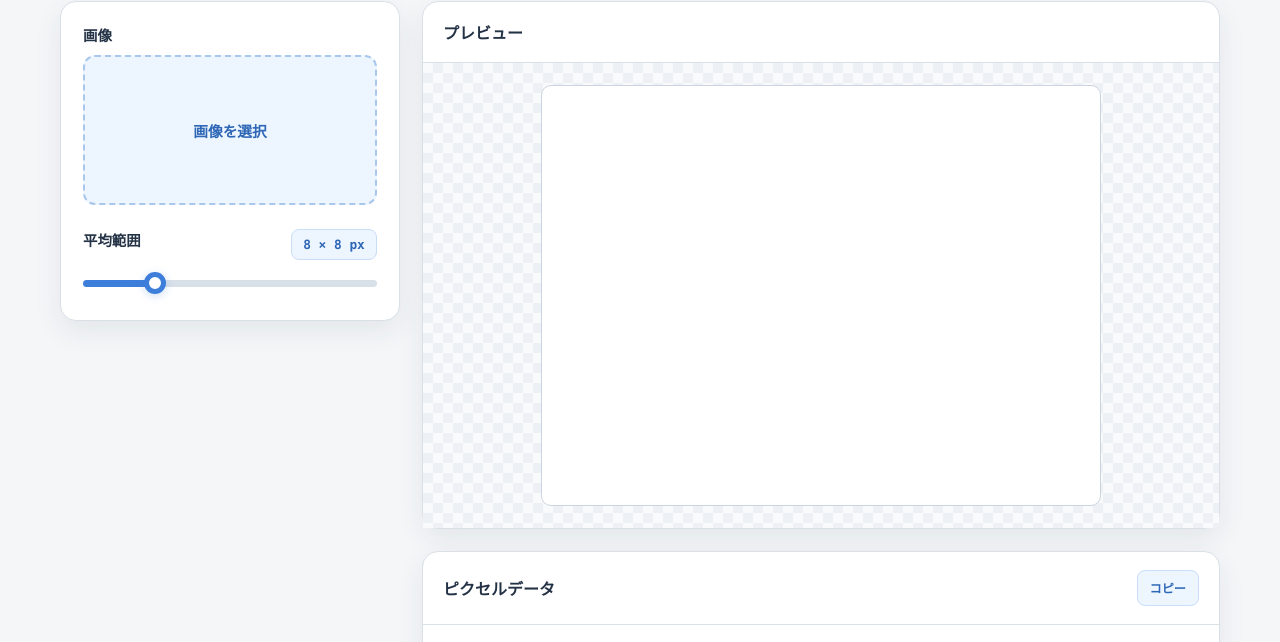
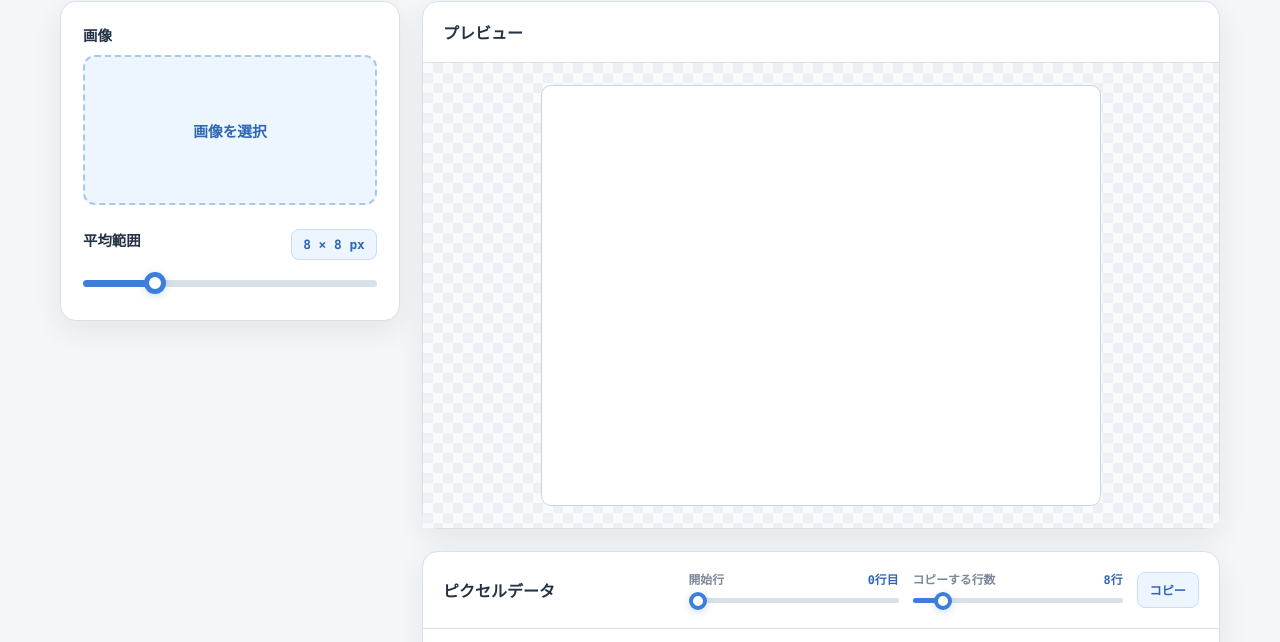
Before and after one commit to rukio22/dotgen, a plain HTML site: page index.html in a window 1280 px wide. Shown: the part 97-739 px from the top of the page. Drawn offline with Linux system fonts and the light colour scheme.

Commit message:
multi copy

```diff
--- a/index.html
+++ b/index.html
@@ -262,6 +262,67 @@
             image-rendering: pixelated;
         }
 
+        .copy-controls {
+            display: flex;
+            align-items: center;
+            gap: 14px;
+        }
+
+        .copy-row-controls {
+            display: grid;
+            grid-template-columns: repeat(2, minmax(180px, 1fr));
+            gap: 14px;
+        }
+
+        .copy-range-control {
+            display: grid;
+            grid-template-columns: auto auto;
+            align-items: center;
+            gap: 5px 10px;
+            min-width: 210px;
+        }
+
+        .copy-range-control label {
+            color: var(--muted);
+            font-size: 0.74rem;
+            font-weight: 700;
+        }
+
+        .copy-range-control output {
+            color: var(--primary-dark);
+            font-family: Consolas, monospace;
+            font-size: 0.74rem;
+            font-weight: 700;
+            text-align: right;
+        }
+
+        .copy-range-control input[type="range"] {
+            grid-column: 1 / -1;
+            width: 100%;
+            height: 18px;
+        }
+
+        .copy-range-control input[type="range"]::-webkit-slider-runnable-track {
+            height: 5px;
+        }
+
+        .copy-range-control input[type="range"]::-moz-range-track {
+            height: 5px;
+        }
+
+        .copy-range-control input[type="range"]::-webkit-slider-thumb {
+            width: 18px;
+            height: 18px;
+            margin-top: -6.5px;
+            border-width: 4px;
+        }
+
+        .copy-range-control input[type="range"]::-moz-range-thumb {
+            width: 10px;
+            height: 10px;
+            border-width: 4px;
+        }
+
         .copy-button {
             padding: 8px 12px;
             color: var(--primary-dark);
@@ -313,6 +374,20 @@
 
             .settings {
                 padding: 16px;
+            }
+
+            .copy-controls {
+                width: 100%;
+                align-items: stretch;
+                flex-direction: column;
+            }
+
+            .copy-row-controls {
+                grid-template-columns: 1fr;
+            }
+
+            .copy-range-control {
+                min-width: 0;
             }
 
             .preview-area {
@@ -402,6 +477,41 @@
                     <div class="card-header">
                         <h2 class="card-title">ピクセルデータ</h2>
 
+                        <div class="copy-controls">
+                            <div class="copy-row-controls">
+                                <div class="copy-range-control">
+                                    <label for="copyStartRow">開始行</label>
+                                    <output
+                                        id="copyStartRowValue"
+                                        for="copyStartRow"
+                                    >0行目</output>
+                                    <input
+                                        id="copyStartRow"
+                                        type="range"
+                                        min="0"
+                                        max="200"
+                                        value="0"
+                                        step="1"
+                                    >
+                                </div>
+
+                                <div class="copy-range-control">
+                                    <label for="copyRowCount">コピーする行数</label>
+                                    <output
+                                        id="copyRowCountValue"
+                                        for="copyRowCount"
+                                    >8行</output>
+                                    <input
+                                        id="copyRowCount"
+                                        type="range"
+                                        min="1"
+                                        max="64"
+                                        value="8"
+                                        step="1"
+                                    >
+                                </div>
+                            </div>
+
                             <button
                                 class="copy-button"
                                 id="copyButton"
@@ -410,15 +520,12 @@
                                 コピー
                             </button>
                         </div>
+                    </div>
 
                     <textarea
                         class="data-output"
                         id="pixelDataOutput"
                         readonly
-                        placeholder="[
-  [[24, 18, 42], [51, 42, 96]],
-  [[30, 25, 54], [72, 60, 128]]
-]"
                     ></textarea>
                 </section>
             </div>
@@ -427,6 +534,10 @@
     <script>
         const pixelRange = document.getElementById("pixelRange");
         const pixelRangeValue = document.getElementById("pixelRangeValue");
+        const copyStartRow = document.getElementById("copyStartRow");
+        const copyStartRowValue = document.getElementById("copyStartRowValue");
+        const copyRowCount = document.getElementById("copyRowCount");
+        const copyRowCountValue = document.getElementById("copyRowCountValue");
 
         function updateRange() {
             const min = Number(pixelRange.min);
@@ -438,13 +549,36 @@
             pixelRangeValue.textContent = `${value} × ${value} px`;
         }
 
+        function updateCopySlider(slider, output, suffix) {
+            const min = Number(slider.min);
+            const max = Number(slider.max);
+            const value = Number(slider.value);
+            const progress = ((value - min) / (max - min)) * 100;
+
+            slider.style.setProperty("--range-progress", `${progress}%`);
+            output.textContent = `${value}${suffix}`;
+        }
+
+        function updateCopyStartRow() {
+            updateCopySlider(copyStartRow, copyStartRowValue, "行目");
+        }
+
+        function updateCopyRowCount() {
+            updateCopySlider(copyRowCount, copyRowCountValue, "行");
+        }
+
         pixelRange.addEventListener("input", updateRange);
         pixelRange.addEventListener("change", updateRange);
+        copyStartRow.addEventListener("input", updateCopyStartRow);
+        copyStartRow.addEventListener("change", updateCopyStartRow);
+        copyRowCount.addEventListener("input", updateCopyRowCount);
+        copyRowCount.addEventListener("change", updateCopyRowCount);
 
         updateRange();
+        updateCopyStartRow();
+        updateCopyRowCount();
     </script>
-    <script src="./index.js"></script>
-
+    <script src="index.js"></script>
 </body>
 
 </html>
--- a/index.js
+++ b/index.js
@@ -6,6 +6,9 @@ const ctx = previewCanvas.getContext("2d");
 const range = document.getElementById('pixelRange');
 
 const pixelDataOutput = document.getElementById('pixelDataOutput');
+
+const startRow = document.getElementById('copyStartRow');
+const rowCount = document.getElementById('copyRowCount');
 
 const copyButton = document.getElementById('copyButton');
 
@@ -23,9 +26,11 @@ function reload() {
     previewCanvas.height = dh;
     ctx.drawImage(img, 0, 0, dw, dh);
 
+    const start = Math.trunc(copyStartRow.value);
+    const count = Math.trunc(copyRowCount.value);
     const src = ctx.getImageData(0, 0, dw, dh);
     const dst = [];
-    for (let i = 0; i < src.data.length; i += 4) {
+    for (let i = start * dw * 4; i < (start + count) * dw * 4 && i < src.data.length; i += 4) {
         const r = src.data[i + 0];
         const g = src.data[i + 1];
         const b = src.data[i + 2];
@@ -69,5 +74,7 @@ imageInput.addEventListener('change', (_) => {
     img.onload = reload;
 });
 range.addEventListener('change', (_) => reload())
+startRow.addEventListener('change', (_) => reload())
+rowCount.addEventListener('change', (_) => reload())
 
 copyButton.addEventListener('click', (_) => navigator.clipboard.writeText(pixelDataOutput.value));
```
Lines whose indentation alone changed are shown as unchanged.
